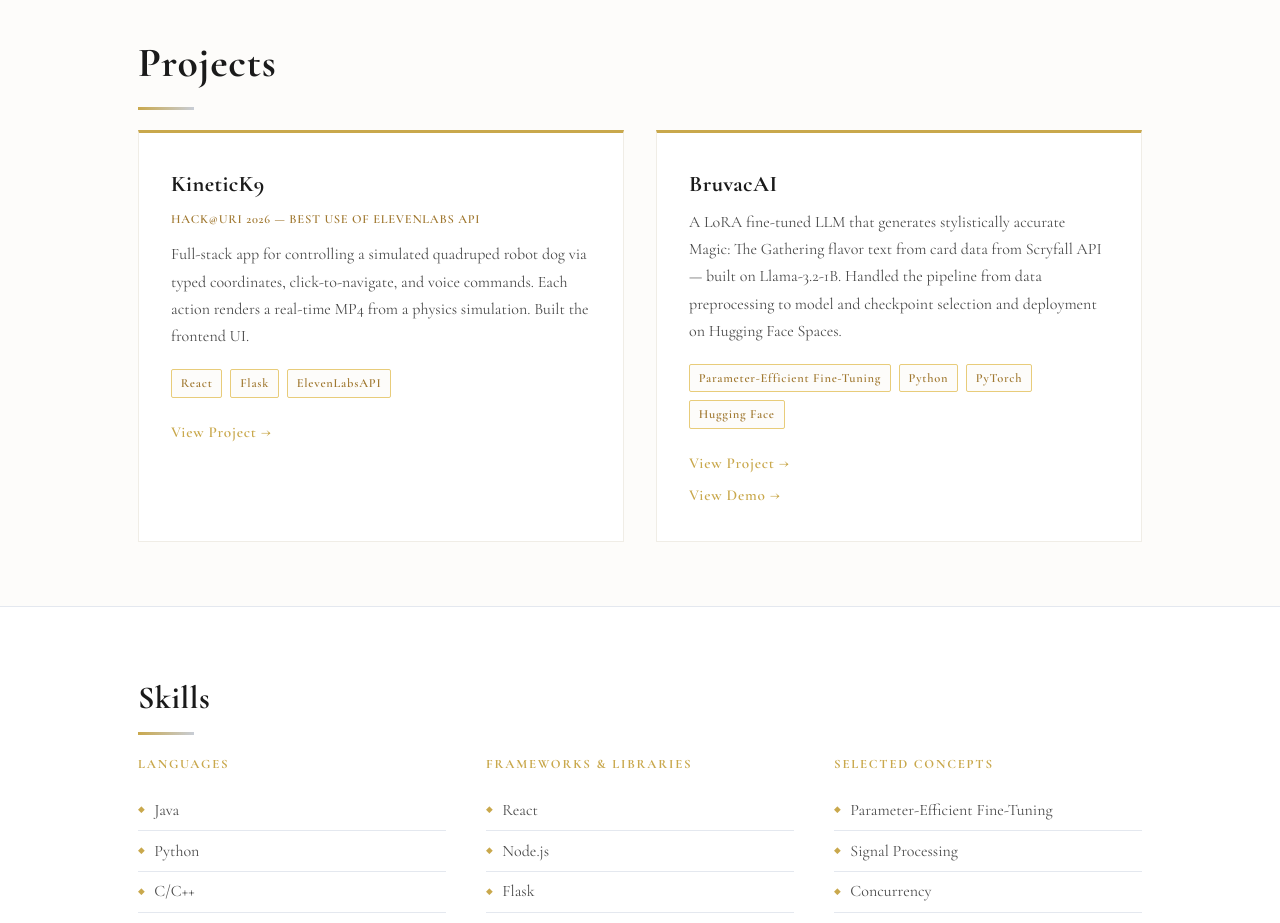
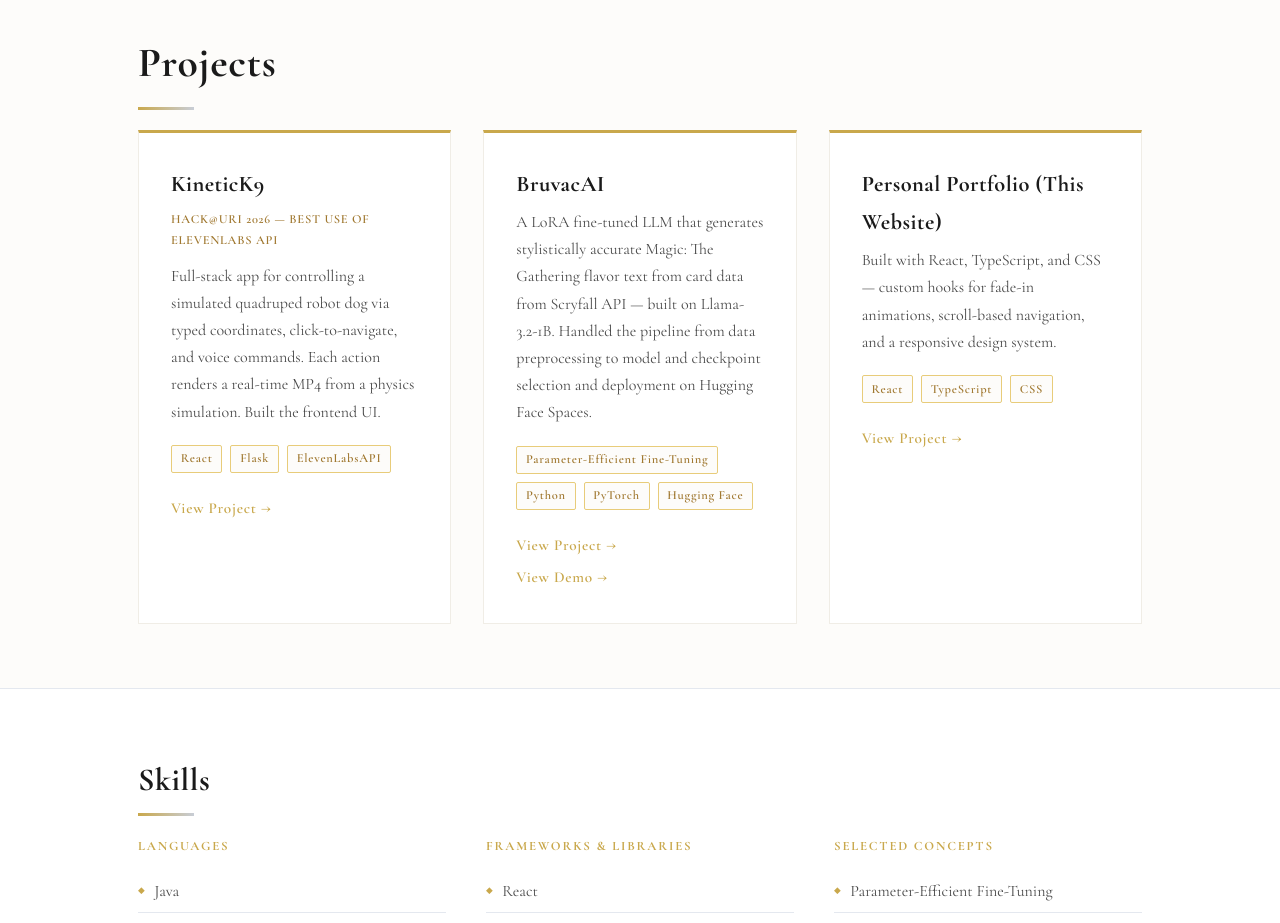
Before and after one commit to Gbeckler8/Personal-website, a React (Create React App) app: page / in a window 1280 px wide. Shown: the part 2420-3343 px from the top of the page. Built offline with nearby package versions, Linux system fonts and the light colour scheme.

Commit message:
Add Personal Portfolio

```diff
--- a/src/components/Projects.tsx
+++ b/src/components/Projects.tsx
@@ -16,6 +16,12 @@ const projects = [
     link: 'https://github.com/Gbeckler8/BruvacAI',
     demo_link: 'https://huggingface.co/spaces/Gbeckler/Llama-BruvacAI_Space',
   },
+  {
+    title: 'Personal Portfolio (This Website)',
+    description: 'Built with React, TypeScript, and CSS — custom hooks for fade-in animations, scroll-based navigation, and a responsive design system.',
+    tags: ['React', 'TypeScript', 'CSS'],
+    link: 'https://github.com/Gbeckler8/personal-website'
+  }
 
 ];
 
```
